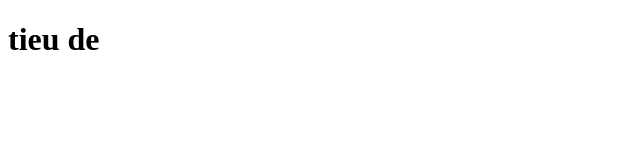
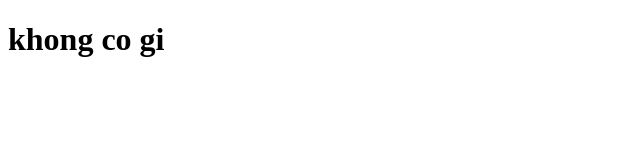
Before and after one commit to tusphan2k8vn/wed, a plain HTML site: page index.html in a window 1280 px wide. Shown: the whole page, without its empty margins (0-640 px from the left). Drawn offline with Linux system fonts and the light colour scheme.

Commit message:
lan dau tien

```diff
--- a/index.html
+++ b/index.html
@@ -6,6 +6,6 @@
     <title>wed</title>
   </head>
   <body>
-    <h1>tieu de</h1>
+    <h1>khong co gi</h1>
   </body>
 </html>
```
